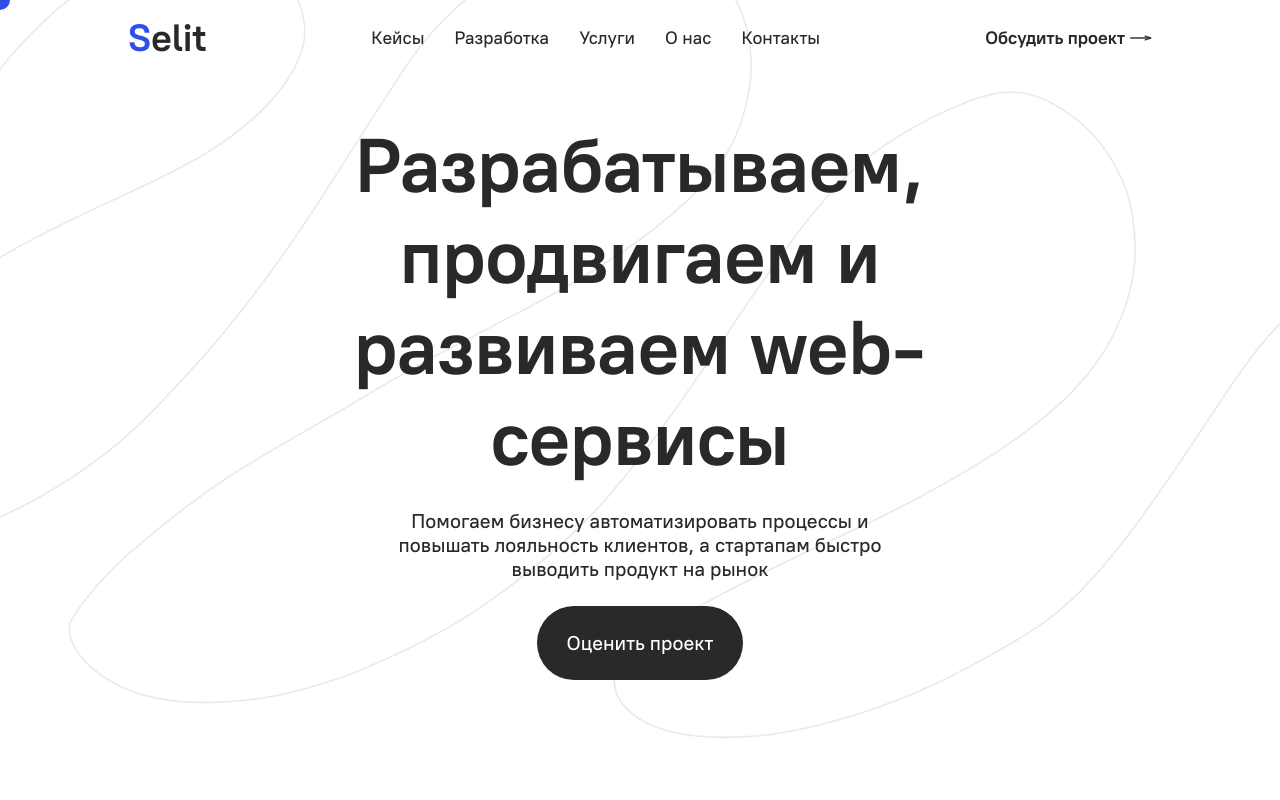
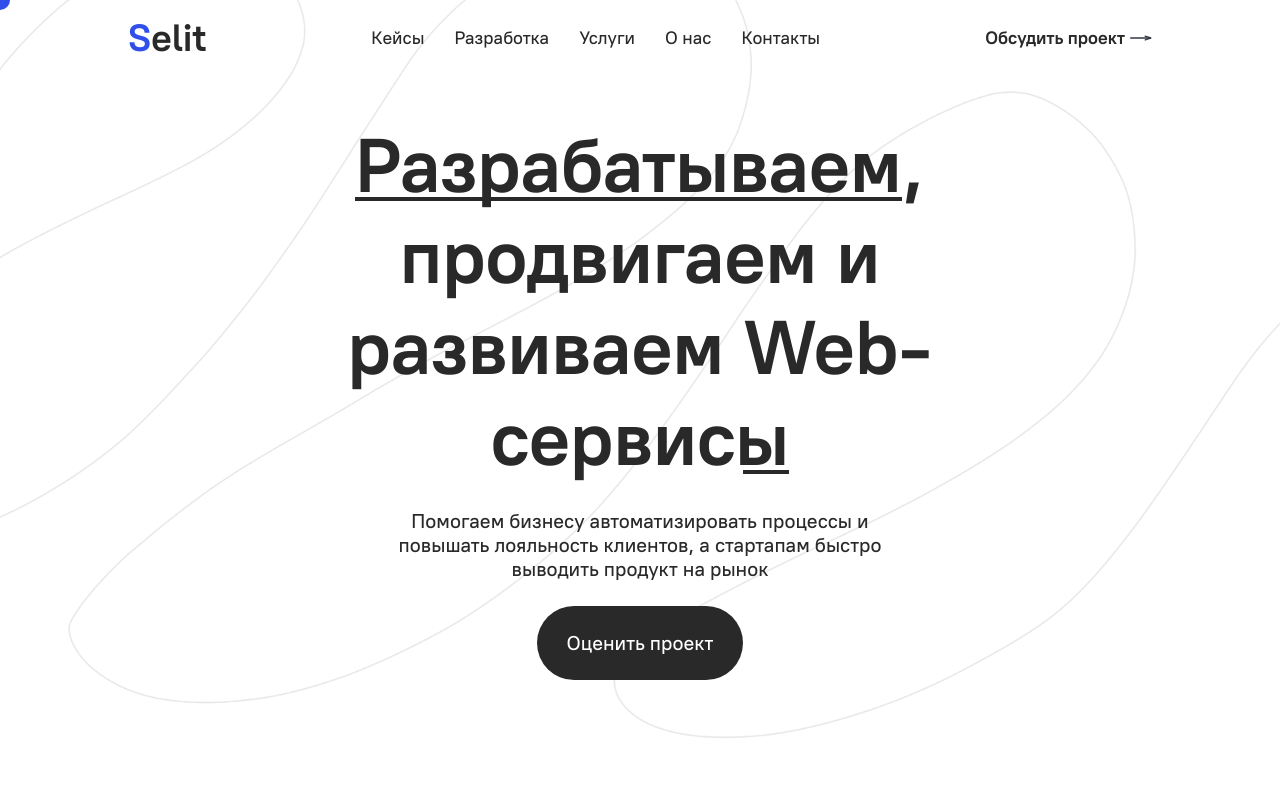
Before and after one commit to Centick/Selit, a Vue app: page / in a window 1280 px wide. Shown: the top 800 px of the page. Built offline with nearby package versions, Linux system fonts and the light colour scheme.

Commit message:
edit cursor + banner 50%

```diff
--- a/src/assets/css/global.css
+++ b/src/assets/css/global.css
@@ -58,6 +58,7 @@ body::-webkit-scrollbar-thumb {
     --fontDefault: 18px;
     --colorMain: #2F4EEA;
     --colorMainDark: #1933b3;
+    /* --colorMain: orange; */
     --colorGrey:  #f4f4f4;
     --colorWhite: #fff;
     --colorBlack: #292929;
@@ -298,7 +299,7 @@ footer{
 .color-white{
     color: var(--colorWhite);
 }
-.h1{
+.h1, .h1 *{
     font-size: var(--h1);
     font-weight: 700;
 }
--- a/src/components/CursorComponent.vue
+++ b/src/components/CursorComponent.vue
@@ -36,16 +36,13 @@ import { isStringLiteral } from 'typescript';
     });
 
     const handleMouseMove = (event: MouseEvent): void => {
-        const scrollTop = document.documentElement.scrollTop || document.body.scrollTop;
-        const scrollLeft = document.documentElement.scrollLeft || document.body.scrollLeft;
-
-        targetX.value = event.clientX + scrollLeft;
-        targetY.value = event.clientY + scrollTop;
+        targetX.value = event.clientX;
+        targetY.value = event.clientY;
     };
 
     const updateCirclePosition = () => {
         animationFrameId.value = requestAnimationFrame(updateCirclePosition);
-        const easingFactor = 0.065;
+        const easingFactor = 0.07;
 
         cursorPositionX.value += (targetX.value - cursorPositionX.value - 10) * easingFactor;
         cursorPositionY.value += (targetY.value - cursorPositionY.value - 10) * easingFactor;
@@ -59,7 +56,7 @@ import { isStringLiteral } from 'typescript';
 
 <style scoped>
     .cursor-circle {
-        position: absolute;
+        position: fixed;
         width: 20px;
         height: 20px;
         border-radius: 50%;
--- a/src/views/HomeView.vue
+++ b/src/views/HomeView.vue
@@ -3,7 +3,7 @@
     <main>
         <section class="section section-banner">
             <div class="container container-banner grid grid-column gap-25 justify-items-center align-content-center">
-                <h1 class="h1 banner_h1">Разрабатываем, продвигаем и развиваем  web-сервисы</h1>
+                <h1 class="h1 banner_h1"><span class="line">Разрабатываем</span>, продвигаем и развиваем <span class="line">Web-сервисы</span></h1>
                 <p>Помогаем бизнесу автоматизировать процессы и повышать лояльность клиентов, а стартапам быстро выводить продукт на рынок</p>
                 <button class="btn"><span class="h6">Оценить проект</span></button>
             </div>
@@ -300,6 +300,20 @@
         width: 70%;
     }
 
+    .line{
+         position: relative;
+    }
+
+    .line::before{
+        content: '';
+        position: absolute;
+        height: 4px;
+        left: 0;
+        bottom: 10px;
+        width: 100%;
+        background-color: var(--colorBlack);
+    }
+
     .link-banner{
         padding: 10px 18px;
         border: 1px rgba(128, 128, 128, 0.5) solid;
```
